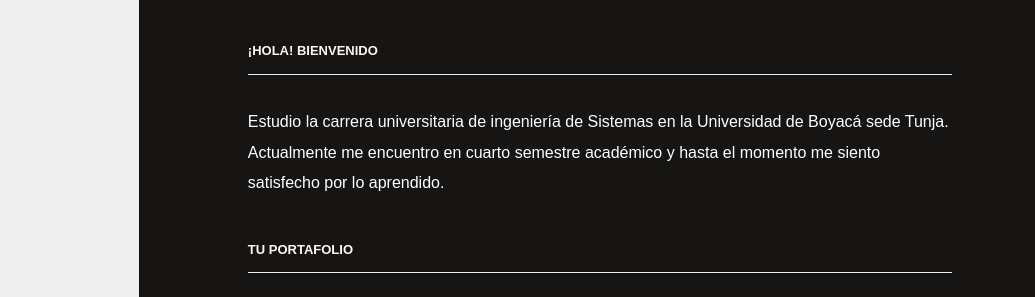
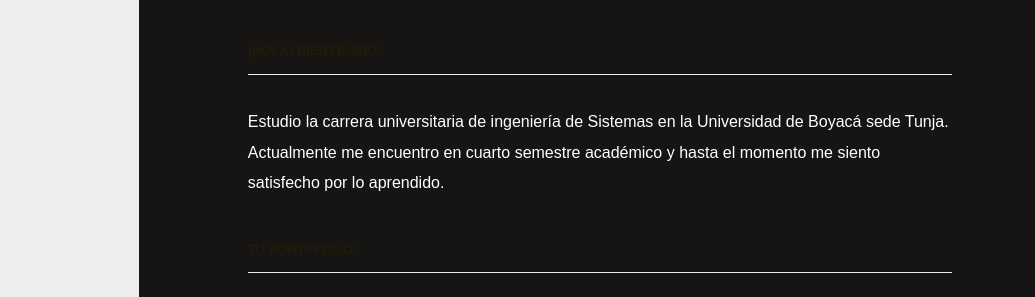
Before and after one commit to brayanperezg/Portafolio, a plain HTML site: page index.html in a window 1280 px wide. Shown: the top 297 px of the page, 245-1280 px from the left. Drawn offline with Linux system fonts and the light colour scheme.

Commit message:
cambio color a los h3

```diff
--- a/stylesheets/styles.css
+++ b/stylesheets/styles.css
@@ -55,7 +55,7 @@ h3
   font-size: 13px;
   line-height: 32px;
   border-bottom: 1px #eee solid;
-  color: #FFF7F7;
+  color: #221c07;
   margin-bottom: 2.5em;
   padding-bottom: .5em;
 }
```
